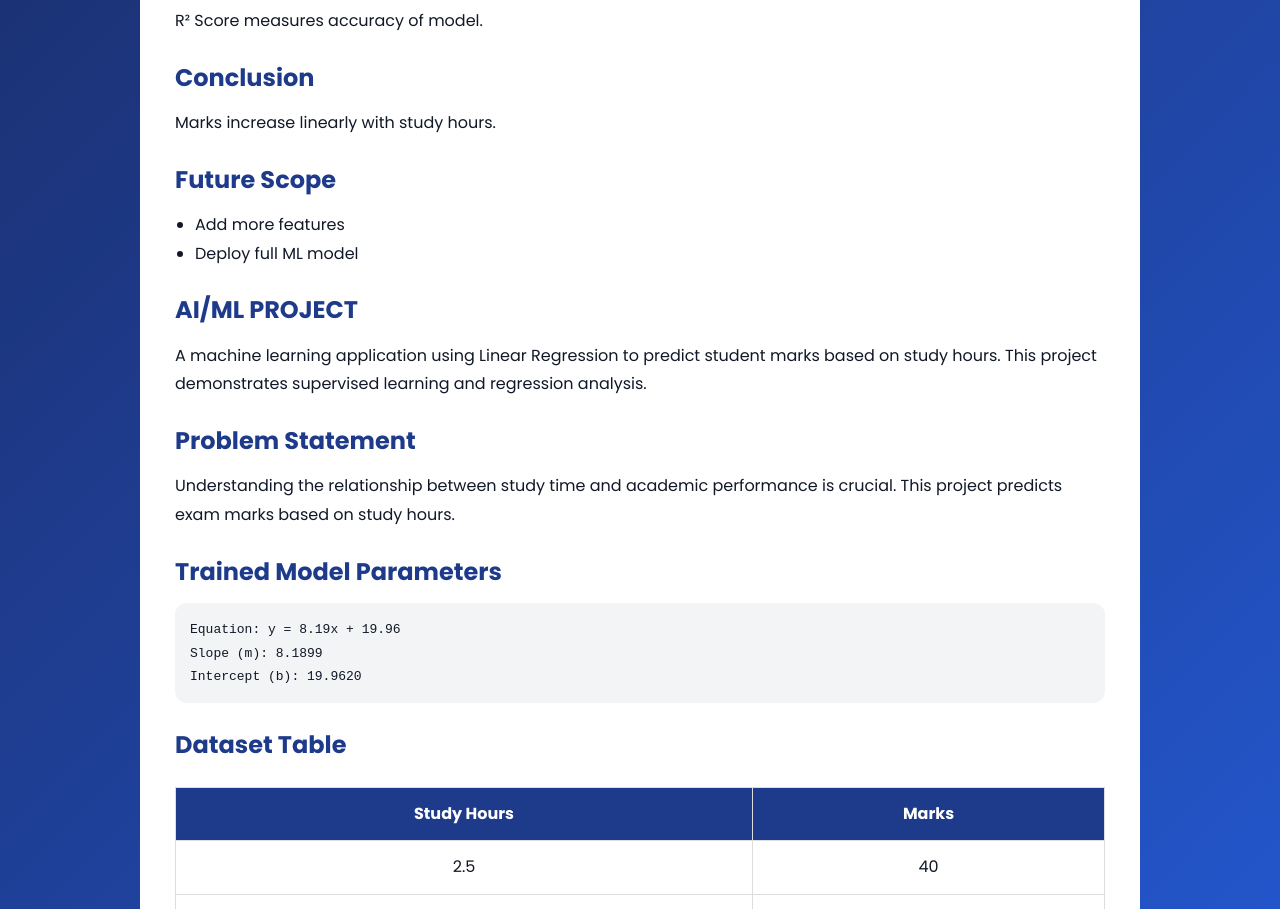
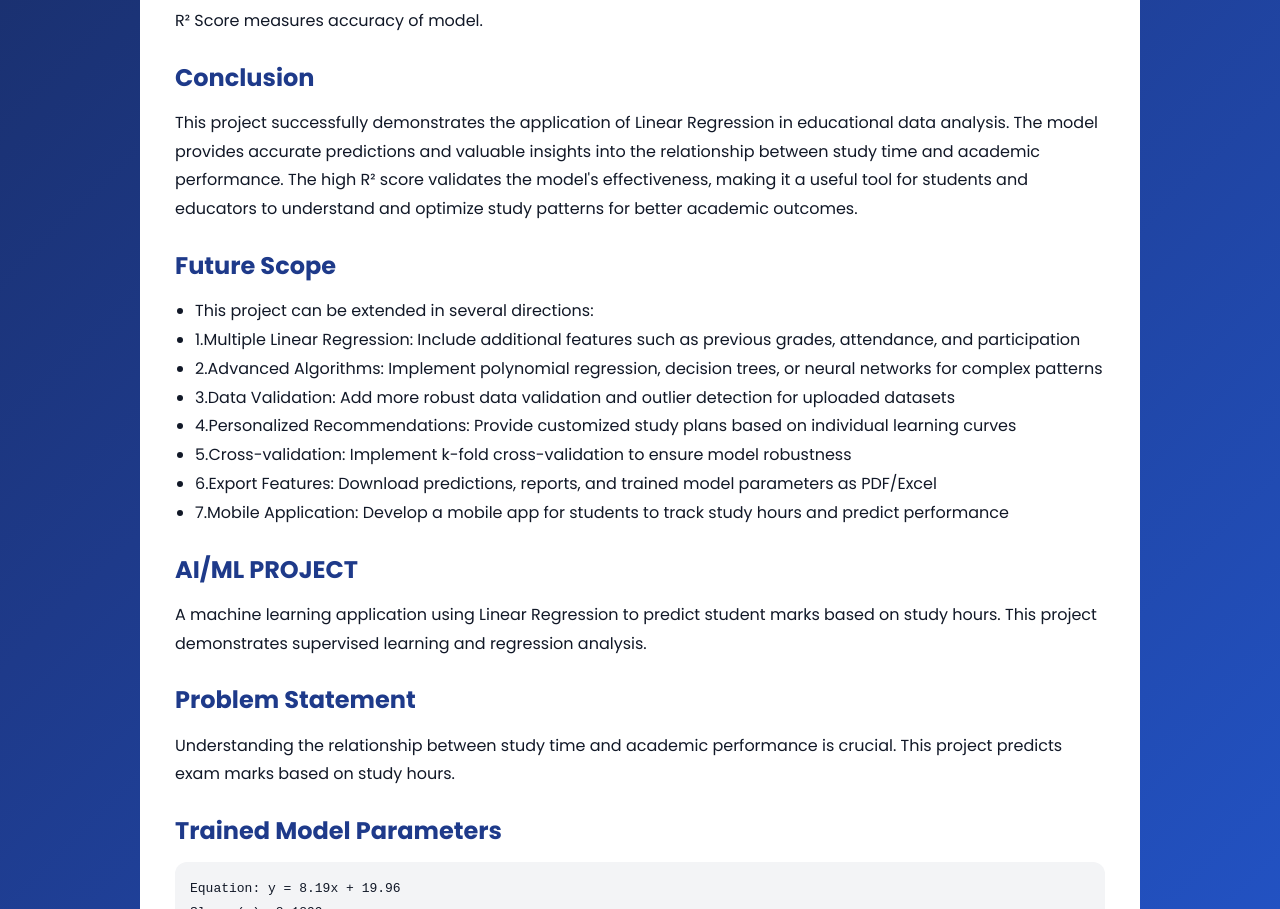
Before and after one commit to MilesMorales-devx/Student-marks-prediction, a plain HTML site: page index.html in a window 1280 px wide. Shown: the part 1944-2853 px from the top of the page. Drawn offline with nearby package versions, Linux system fonts and the light colour scheme; a script that the page names is missing.

Commit message:
Update index.html

```diff
--- a/index.html
+++ b/index.html
@@ -251,12 +251,18 @@ model.fit(X, y)
 <p>R² Score measures accuracy of model.</p>
 
 <h2>Conclusion</h2>
-<p>Marks increase linearly with study hours.</p>
+<p>This project successfully demonstrates the application of Linear Regression in educational data analysis. The model provides accurate predictions and valuable insights into the relationship between study time and academic performance. The high R² score validates the model's effectiveness, making it a useful tool for students and educators to understand and optimize study patterns for better academic outcomes.</p>
 
 <h2>Future Scope</h2>
 <ul>
-<li>Add more features</li>
-<li>Deploy full ML model</li>
+<li>This project can be extended in several directions:</li>
+<li>1.Multiple Linear Regression: Include additional features such as previous grades, attendance, and participation</li>
+<li>2.Advanced Algorithms: Implement polynomial regression, decision trees, or neural networks for complex patterns</li>
+<li>3.Data Validation: Add more robust data validation and outlier detection for uploaded datasets</li>
+<li>4.Personalized Recommendations: Provide customized study plans based on individual learning curves</li>
+<li>5.Cross-validation: Implement k-fold cross-validation to ensure model robustness</li>
+<li>6.Export Features: Download predictions, reports, and trained model parameters as PDF/Excel</li>
+<li>7.Mobile Application: Develop a mobile app for students to track study hours and predict performance</li>
 </ul>
 
 <h2>AI/ML PROJECT</h2>
```
